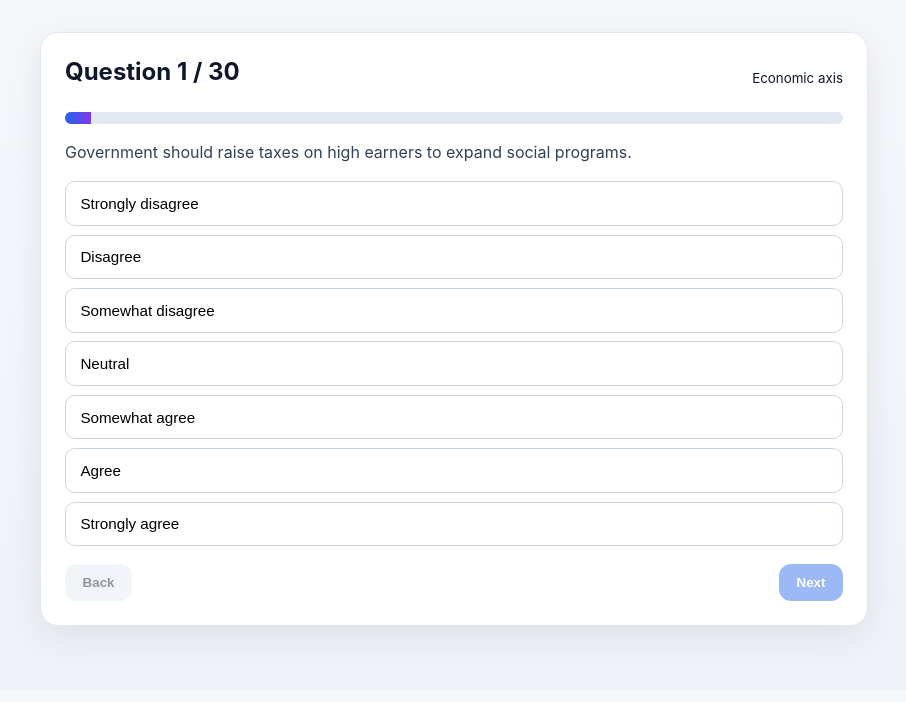
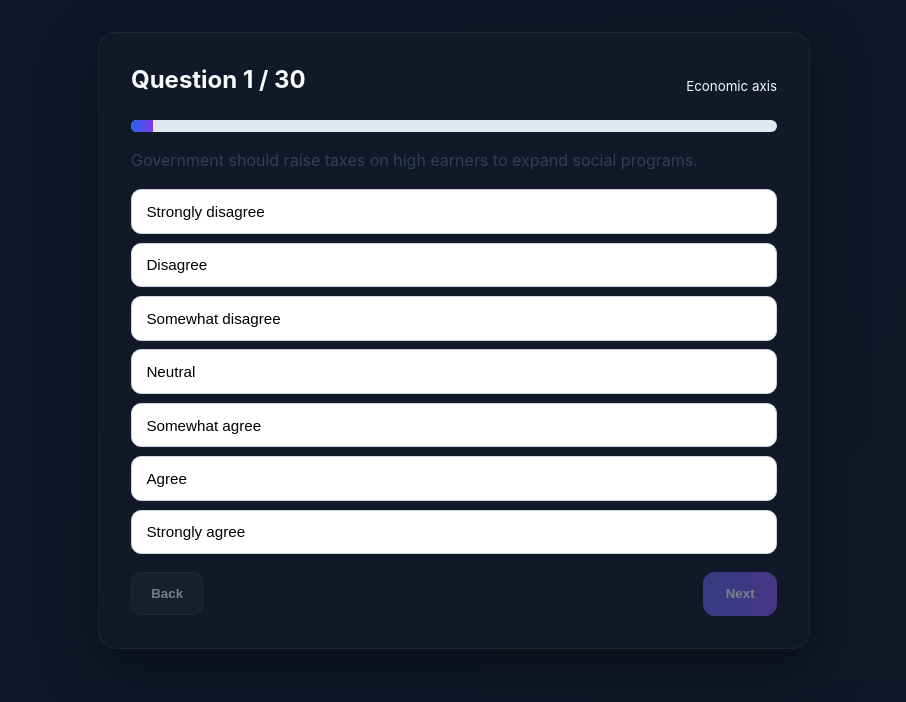
Before and after one commit to bmaww/poli-quiz-site, a Next.js app: page /quiz in a window 1280 px wide. Shown: the top 702 px of the page, without its empty margins (186-1092 px from the left). Built offline with nearby package versions, Linux system fonts and the light colour scheme.

Commit message:
Update globals.css

```diff
--- a/app/globals.css
+++ b/app/globals.css
@@ -141,3 +141,65 @@ p {
   color: #b91c1c;
   margin-top: 0.75rem;
 }
+
+:root {
+  --bg: #0f172a;
+  --card: #111827;
+  --card-soft: #1f2937;
+  --accent: #6366f1;
+  --accent-2: #8b5cf6;
+  --text: #f8fafc;
+  --muted: #94a3b8;
+}
+
+body {
+  background: linear-gradient(135deg, #0f172a 0%, #111827 100%);
+  color: var(--text);
+}
+
+.container {
+  max-width: 760px;
+  margin: 0 auto;
+  padding: 2rem 1.5rem;
+}
+
+.card {
+  background: var(--card);
+  border-radius: 18px;
+  padding: 2rem;
+  box-shadow: 0 20px 60px rgba(0, 0, 0, 0.45);
+  border: 1px solid rgba(255,255,255,0.05);
+}
+
+.btn-primary {
+  background: linear-gradient(90deg, var(--accent), var(--accent-2));
+  color: white;
+  border: none;
+  padding: 0.9rem 1.4rem;
+  border-radius: 12px;
+  font-weight: 600;
+  cursor: pointer;
+  transition: 0.2s ease;
+}
+
+.btn-primary:hover {
+  transform: translateY(-2px);
+  box-shadow: 0 10px 25px rgba(99,102,241,0.35);
+}
+
+.btn-secondary {
+  background: var(--card-soft);
+  color: var(--text);
+  padding: 0.8rem 1.2rem;
+  border-radius: 10px;
+  border: 1px solid rgba(255,255,255,0.08);
+}
+
+.badge {
+  display: inline-block;
+  background: var(--card-soft);
+  padding: 0.4rem 0.8rem;
+  border-radius: 999px;
+  font-size: 0.85rem;
+  margin-top: 0.5rem;
+}
```
